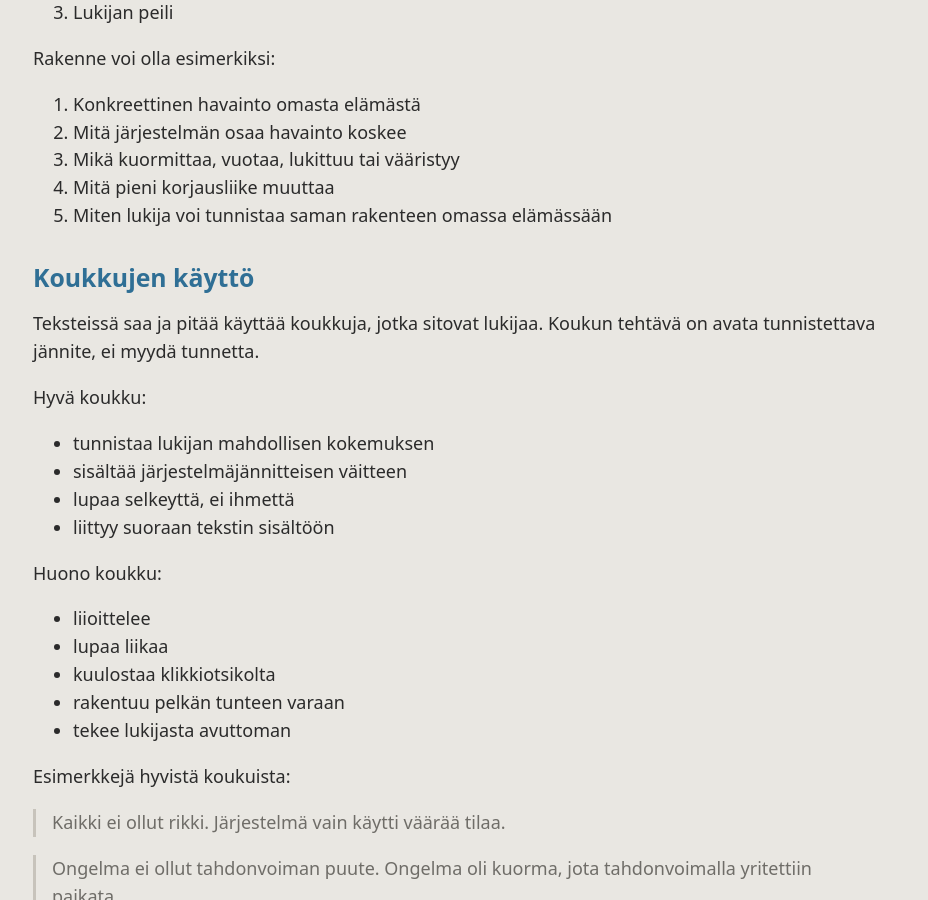
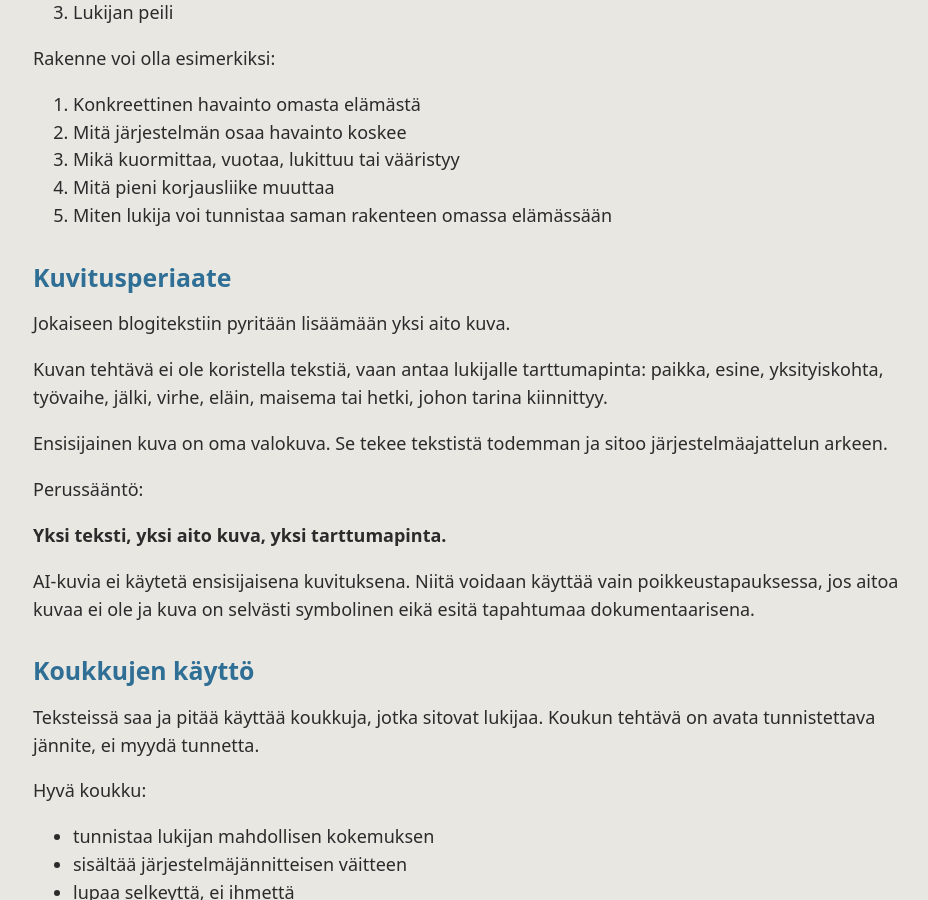
Before and after one commit to kataguru/blogi, a Jekyll site: the page built from STYLE.md, in a window 1280 px wide and 900 px high, scrolled down 2030 px. Shown: the whole window, without its empty margins (171-1099 px from the left). Built offline with Jekyll 4.4.1, drawn with Linux system fonts in a browser that asks for light colours; our own code applies the rules of GitHub Pages for plain Markdown files; some of the changed text lies outside the part shown.

Commit message:
Add editorial image guideline

```diff
--- a/STYLE.md
+++ b/STYLE.md
@@ -67,6 +67,20 @@
 3. Mikä kuormittaa, vuotaa, lukittuu tai vääristyy
 4. Mitä pieni korjausliike muuttaa
 5. Miten lukija voi tunnistaa saman rakenteen omassa elämässään
+
+## Kuvitusperiaate
+
+Jokaiseen blogitekstiin pyritään lisäämään yksi aito kuva.
+
+Kuvan tehtävä ei ole koristella tekstiä, vaan antaa lukijalle tarttumapinta: paikka, esine, yksityiskohta, työvaihe, jälki, virhe, eläin, maisema tai hetki, johon tarina kiinnittyy.
+
+Ensisijainen kuva on oma valokuva. Se tekee tekstistä todemman ja sitoo järjestelmäajattelun arkeen.
+
+Perussääntö:
+
+**Yksi teksti, yksi aito kuva, yksi tarttumapinta.**
+
+AI-kuvia ei käytetä ensisijaisena kuvituksena. Niitä voidaan käyttää vain poikkeustapauksessa, jos aitoa kuvaa ei ole ja kuva on selvästi symbolinen eikä esitä tapahtumaa dokumentaarisena.
 
 ## Koukkujen käyttö
 
@@ -147,8 +161,9 @@
 4. Onko tekstissä hyödyllinen malli tai korjausliike?
 5. Onko sävy empaattinen mutta rakenteellinen?
 6. Onko mukana koukku, joka sitoo mutta ei manipuloi?
-7. Onko vierasperäiset termit kirjoitettu auki ensimmäisellä käyttökerralla?
-8. Onko teksti riittävän lyhyt suhteessa asiaan?
+7. Onko tekstissä yksi aito kuva tai tietoinen perustelu kuvan puuttumiselle?
+8. Onko vierasperäiset termit kirjoitettu auki ensimmäisellä käyttökerralla?
+9. Onko teksti riittävän lyhyt suhteessa asiaan?
 
 ## Työnkulku
 
```
